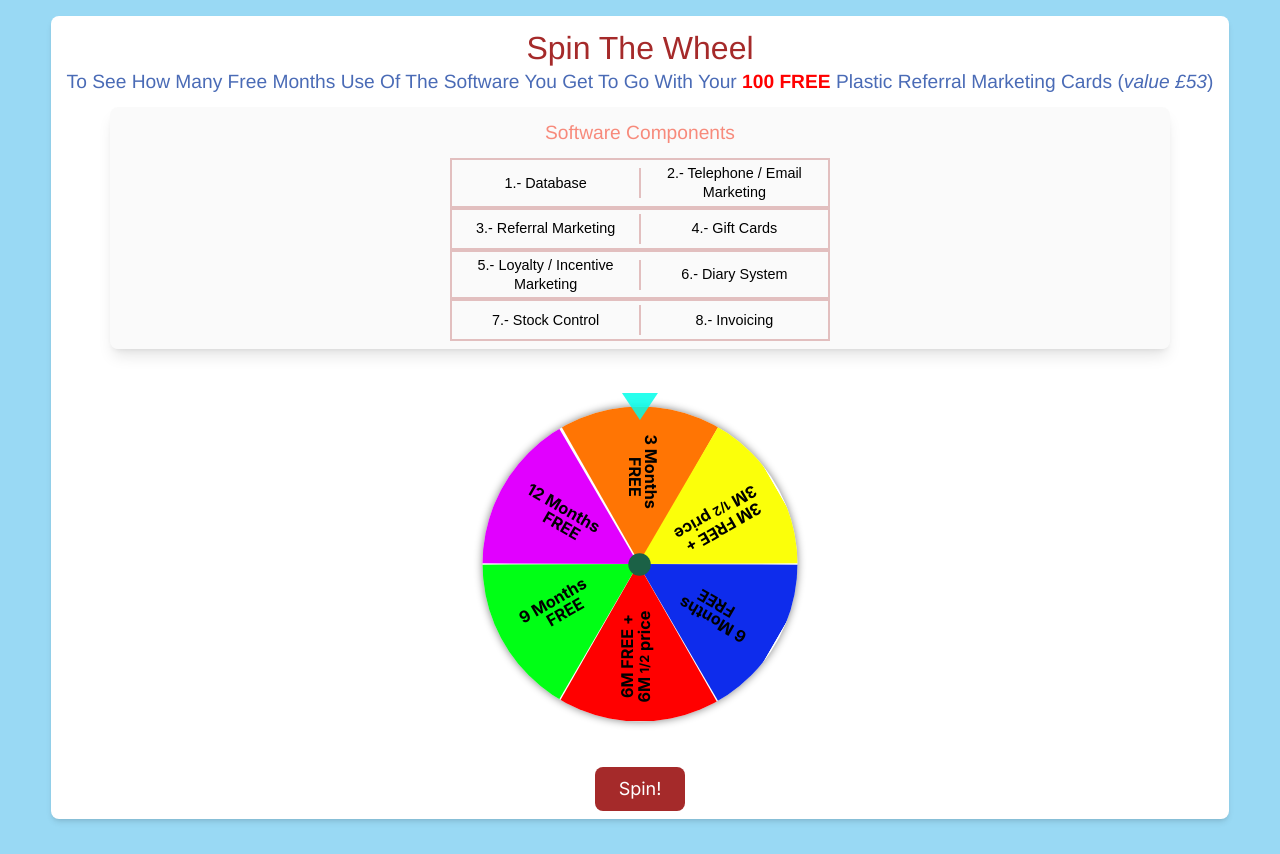
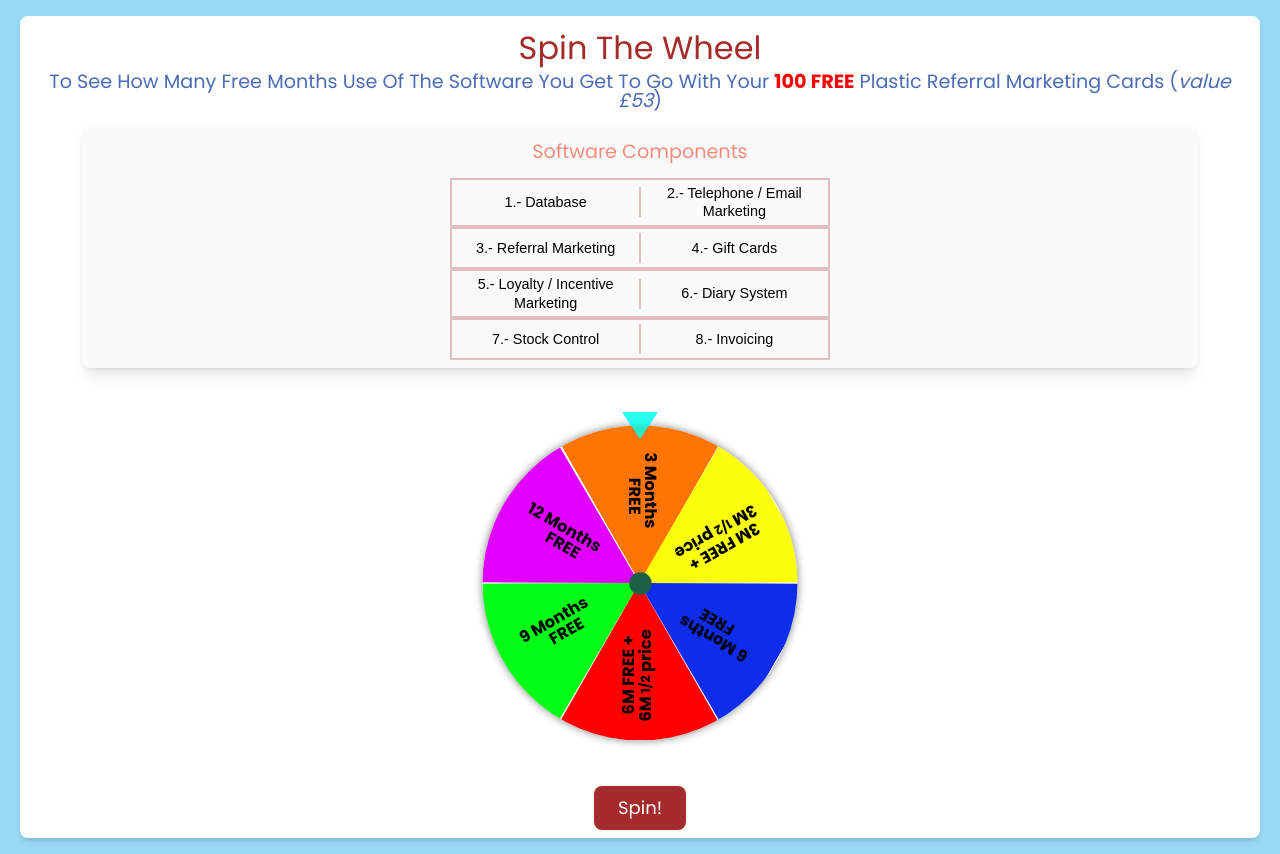
Before and after one commit to nacermanuel/proactiv-marketing, a Next.js app: page /funnel/spin in a window 1280 px wide. Built offline with nearby package versions, Linux system fonts and the light colour scheme.

Commit message:
font change

```diff
--- a/app/components/Celebration.jsx
+++ b/app/components/Celebration.jsx
@@ -22,18 +22,18 @@ const Celebration = ({result}) => {
         router.push('/funnel/software');
     }
 
+//ACTIIIIIIIIIIIVAAAAAAAAAAAAAAAAARRRRRR ESTE USEEEEEEEEEEEE EFFECT
+    // useEffect(() => {
+    //     const timer = setTimeout(() => {
+    //     // Call your action here
+    //     localStorage.setItem('software', JSON.stringify(result));
+    //     router.push('/funnel/software');
 
-    useEffect(() => {
-        const timer = setTimeout(() => {
-        // Call your action here
-        localStorage.setItem('software', JSON.stringify(result));
-        router.push('/funnel/software');
+    //     }, 5000);
 
-        }, 5000);
+    //     return () => clearTimeout(timer); // Clean up the timer on component unmount
 
-        return () => clearTimeout(timer); // Clean up the timer on component unmount
-
-    }, []);
+    // }, []);
 
 
   return (
@@ -42,6 +42,8 @@ const Celebration = ({result}) => {
         <p className='fontTitle absolute' style={{fontSize:"3rem" , color: 'white'}}>
             Congratulations! You have won {result.description} software valued &#163;{result.valued} to use for free up to {result.date} !
         </p>
+
+        <p className=' bg-white absolute text-[3rem]'>texto pruebas</p>
         <img className='h-[100vh]' style={{ maxWidth: 'none'}} src="https://media.giphy.com/media/l4KhWPNyLHiB3TjVe/giphy.gif" alt="baloons" />
         {/* <img src="https://media.giphy.com/media/BrFuiMe3YUt3laSeEO/giphy.gif" alt="" /> */}
 
--- a/app/globals.css
+++ b/app/globals.css
@@ -1,6 +1,8 @@
 @tailwind base;
 @tailwind components;
 @tailwind utilities;
+
+/* @import url('https://fonts.googleapis.com/css2?family=Poppins&display=swap'); */
 
 :root {
   background-color: #72cbf1b7;
@@ -12,6 +14,10 @@
   --color-thrid: #d15d4ea9;
   --color-blue: #4a6bb6;
 }
+
+/* body{
+  font-family: 'Poppins', sans-serif;
+} */
 
 .colorPrimary {
   color: var(--color-primary);
@@ -31,7 +37,8 @@
 }
 
 .fontTitle {
-  font-family: "Franklin Gothic Medium", "Arial Narrow", Arial, sans-serif;
+  /* font-family: 'Poppins', sans-serif; */
+  /* font-family: "Franklin Gothic Medium", "Arial Narrow", Arial, sans-serif; */
   font-size: 2rem;
   font-weight: 500;
   color: var(--color-primary);
@@ -44,7 +51,8 @@
 }
 
 .fontSubTitle {
-  font-family: "Franklin Gothic Medium", "Arial Narrow", Arial, sans-serif;
+  /* font-family: "Franklin Gothic Medium", "Arial Narrow", Arial, sans-serif; */
+  /* font-family: 'Poppins', sans-serif; */
   font-size: 1.2rem;
   font-weight: 300;
   line-height: 1;
@@ -57,7 +65,8 @@
 }
 
 .fontAlternative{
-  font-family: "Franklin Gothic Medium", "Arial Narrow", Arial, sans-serif;
+  /* font-family: "Franklin Gothic Medium", "Arial Narrow", Arial, sans-serif; */
+  /* font-family: 'Poppins', sans-serif; */
   color: var(--color-blue);
   font-size: 1.5rem;
   font-weight: 300;
--- a/app/layout.js
+++ b/app/layout.js
@@ -1,8 +1,10 @@
 import { Analytics } from '@vercel/analytics/react';
 import './globals.css'
 import { Inter } from 'next/font/google'
+import { Poppins } from 'next/font/google';
 
-const inter = Inter({ subsets: ['latin'] })
+// const inter = Inter({ subsets: ['latin'] })
+const poppins = Poppins({subsets:['latin'], weight:['400','700']})
 
 export const metadata = {
   title: 'Proactiv Marketing',
@@ -12,7 +14,7 @@ export const metadata = {
 export default function RootLayout({ children }) {
   return (
     <html lang="en">
-      <body className={inter.className}>
+      <body className={poppins.className}>
         {children}
         <Analytics />
       </body>
```
